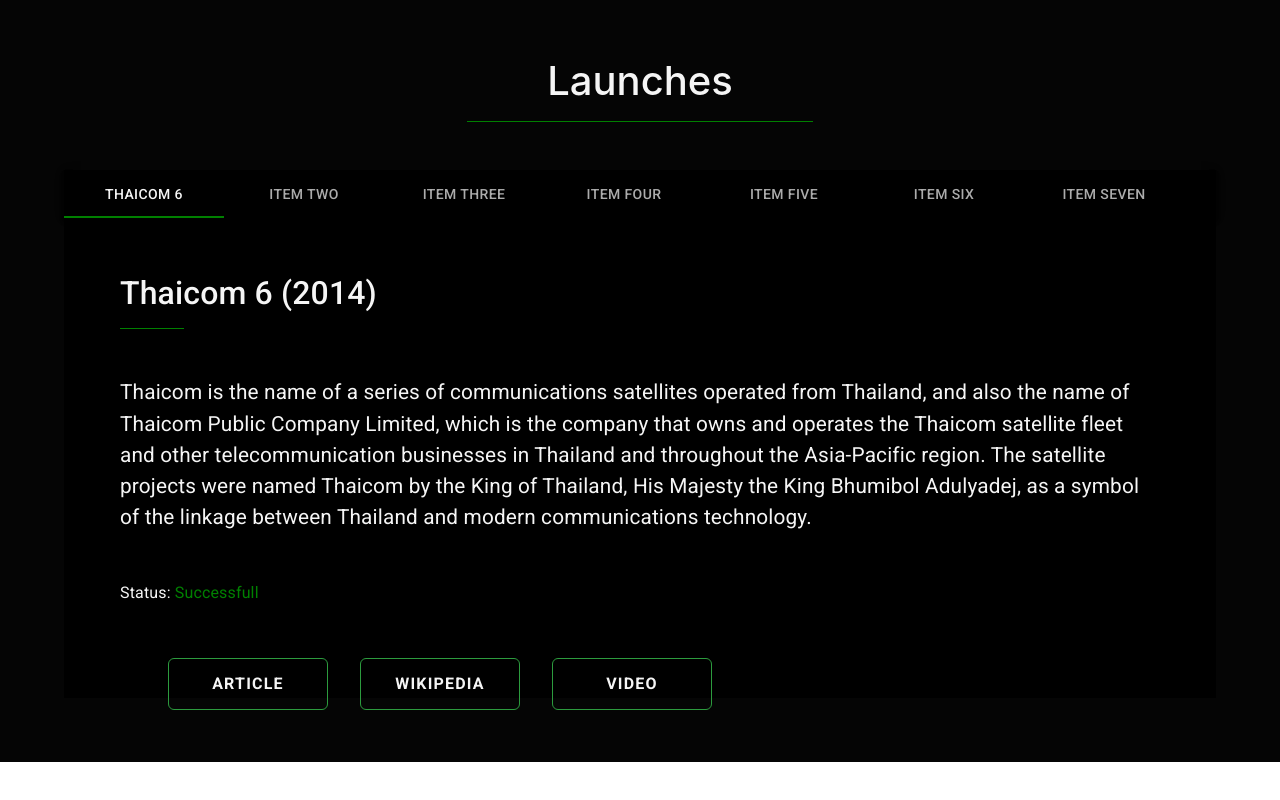
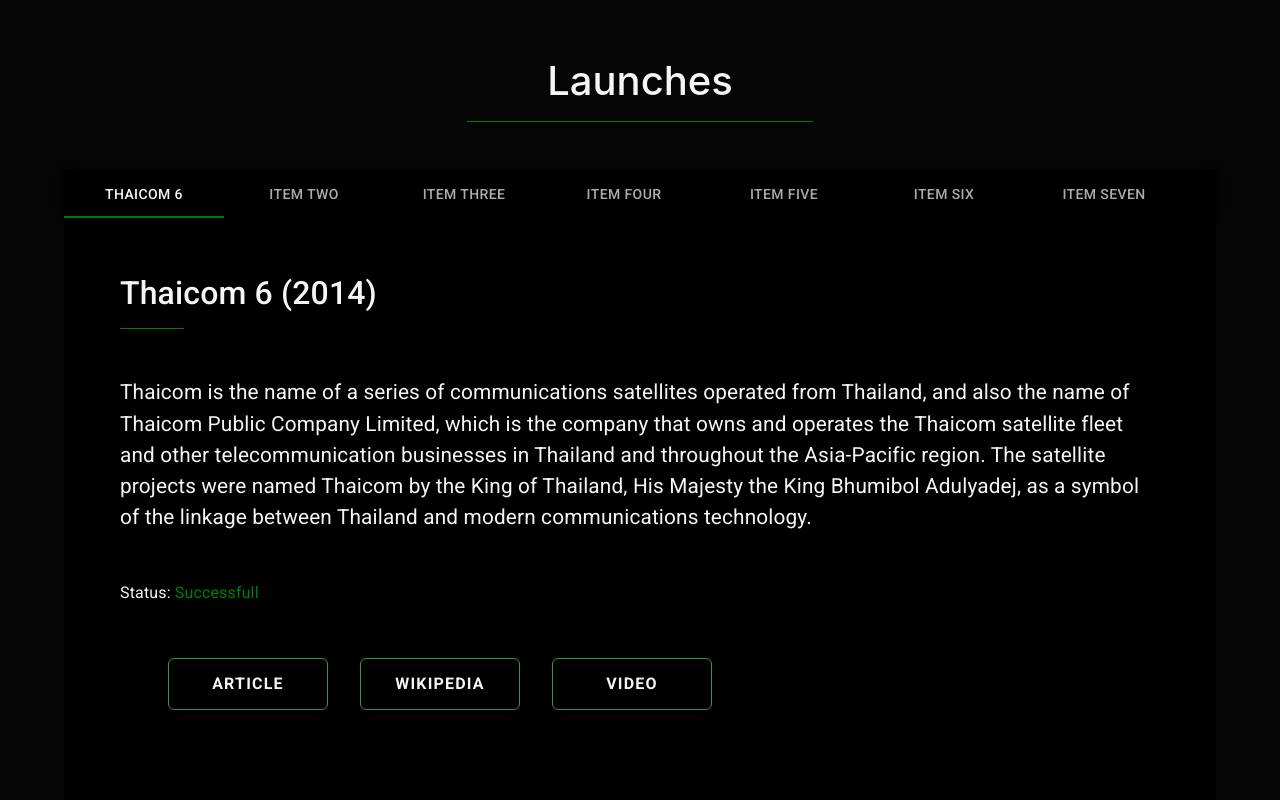
Before and after one commit to developer-junaid/SpaceX-App, a React (Create React App) app: page / in a window 1280 px wide. Shown: the part 871-1671 px from the top of the page. Built offline with nearby package versions, Linux system fonts and the light colour scheme.

Commit message:
Integrate API

```diff
--- a/src/components/Launches/Tabs.tsx
+++ b/src/components/Launches/Tabs.tsx
@@ -98,15 +98,16 @@
       </AppBar>
 
       <TabPanel value={value} index={0}>
+        <div className="content-container">
           <h2 className="title">Thaicom 6&nbsp;(2014)</h2>
           <div className="underline"></div>
           <p className="description">
-          Thaicom is the name of a series of communications satellites operated
-          from Thailand, and also the name of Thaicom Public Company Limited,
-          which is the company that owns and operates the Thaicom satellite
-          fleet and other telecommunication businesses in Thailand and
-          throughout the Asia-Pacific region. The satellite projects were named
-          Thaicom by the King of Thailand, His Majesty the King Bhumibol
+            Thaicom is the name of a series of communications satellites
+            operated from Thailand, and also the name of Thaicom Public Company
+            Limited, which is the company that owns and operates the Thaicom
+            satellite fleet and other telecommunication businesses in Thailand
+            and throughout the Asia-Pacific region. The satellite projects were
+            named Thaicom by the King of Thailand, His Majesty the King Bhumibol
             Adulyadej, as a symbol of the linkage between Thailand and modern
             communications technology.
           </p>
@@ -117,6 +118,7 @@
             <button className="button website">Article</button>
             <button className="button wikipedia">Wikipedia</button>
             <button className="button twitter">Video</button>
+          </div>
         </div>
       </TabPanel>
       <TabPanel value={value} index={1}>
--- a/src/components/Launches/launches.css
+++ b/src/components/Launches/launches.css
@@ -39,10 +39,14 @@
 }
 
 #scrollable-auto-tabpanel-0 {
-  height: 60vh !important;
+  min-height: 60vh !important;
   display: flex !important;
   flex-direction: column !important;
   padding: 2rem;
+}
+
+.content-container {
+  width: 100%;
 }
 
 /* Tab Content */
```
Lines whose indentation alone changed are shown as unchanged.
